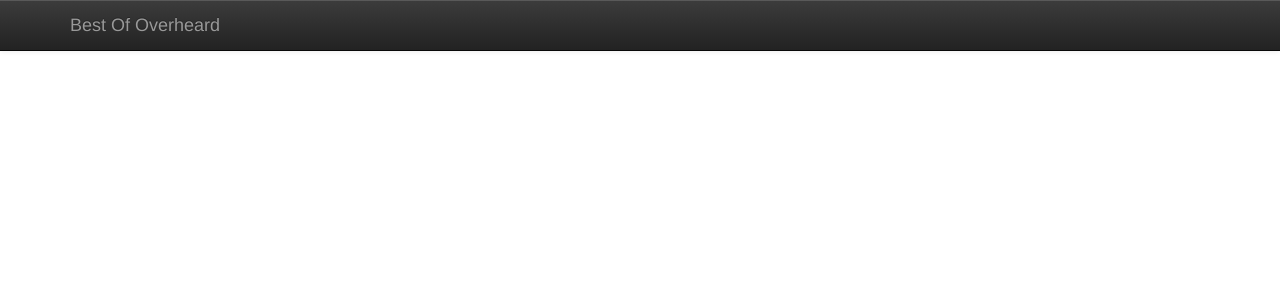
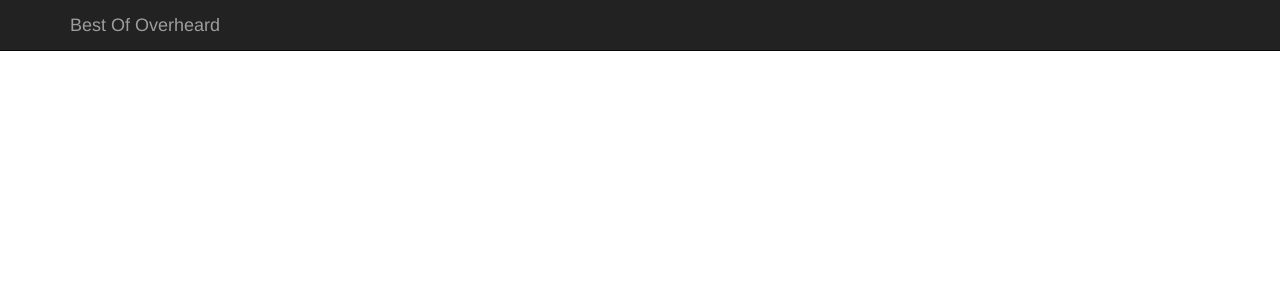
Before and after one commit to abeinstein/overheard, a Django app: template overheard/templates/index.html in a window 1280 px wide. Shown: the top 300 px of the page. Run offline with Django 3.2, Linux system fonts and the light colour scheme; the template is opened without the code that fills it, so the values that code supplies are empty; some libraries are stand-ins or nearby versions.

Commit message:
added bootstrap cdn

```diff
--- a/overheard/templates/index.html
+++ b/overheard/templates/index.html
@@ -19,8 +19,7 @@
                 padding-bottom: 20px;
             }
         </style>
-        <link rel="stylesheet" href="{% static 'css/bootstrap-theme.min.css' %}">
-        <link rel="stylesheet" href="{% static 'css/main.css' %}">
+        <link href="//netdna.bootstrapcdn.com/bootstrap/3.0.3/css/bootstrap.min.css" rel="stylesheet">
 
         <script src="{% static 'js/vendor/modernizr-2.6.2-respond-1.1.0.min.js' %}"></script>
     </head>
@@ -49,7 +48,7 @@
     </div> <!-- /container -->        <script src="//ajax.googleapis.com/ajax/libs/jquery/1.10.1/jquery.min.js"></script>
         <script>window.jQuery || document.write('<script src="{% static 'js/vendor/jquery-1.10.1.min.js' %}"><\/script>')</script>
 
-        <script src="{% static 'js/vendor/bootstrap.min.js' %}"></script>
+        <script src="//netdna.bootstrapcdn.com/bootstrap/3.0.3/js/bootstrap.min.js"></script>
 
         <script src="{% static 'js/main.js' %}"></script>
 
```
